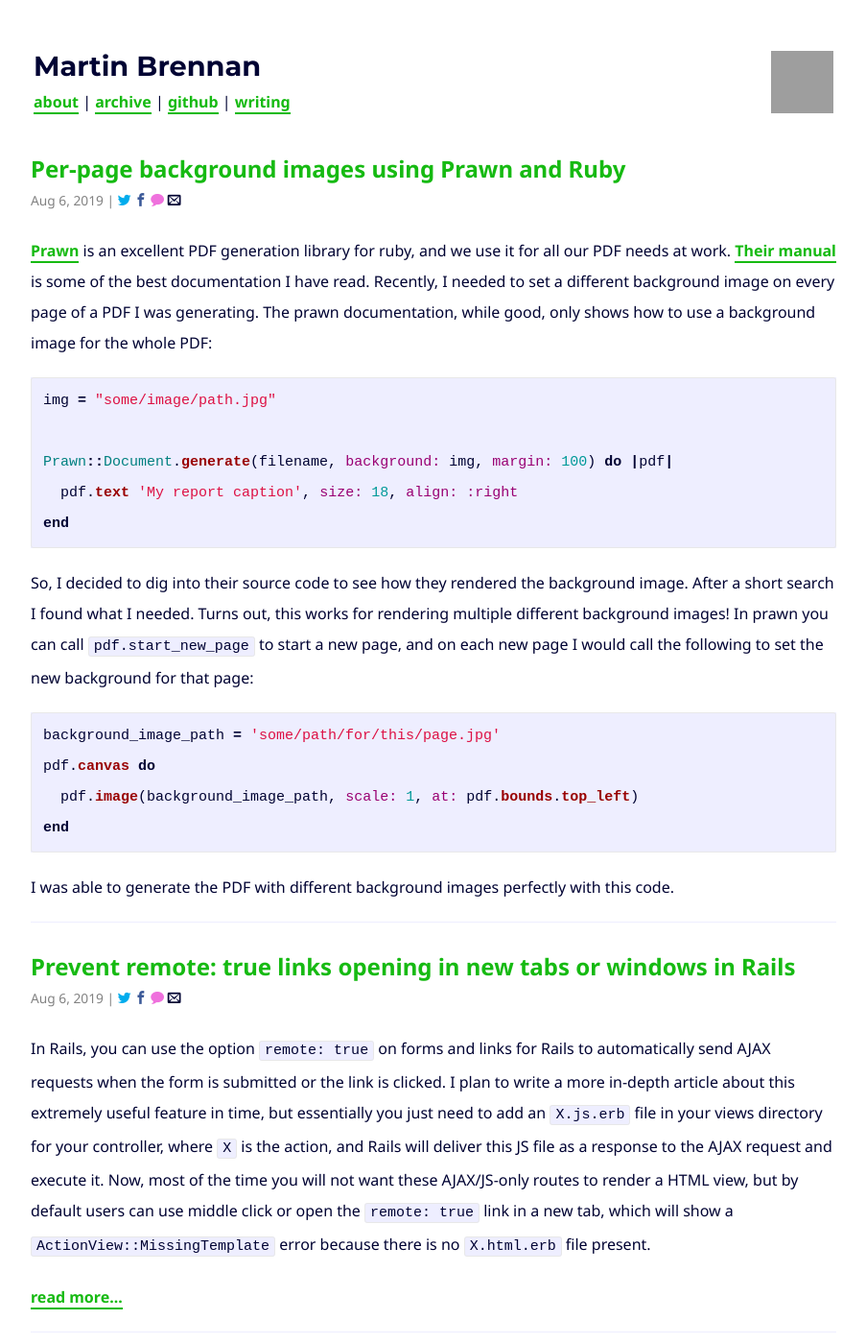
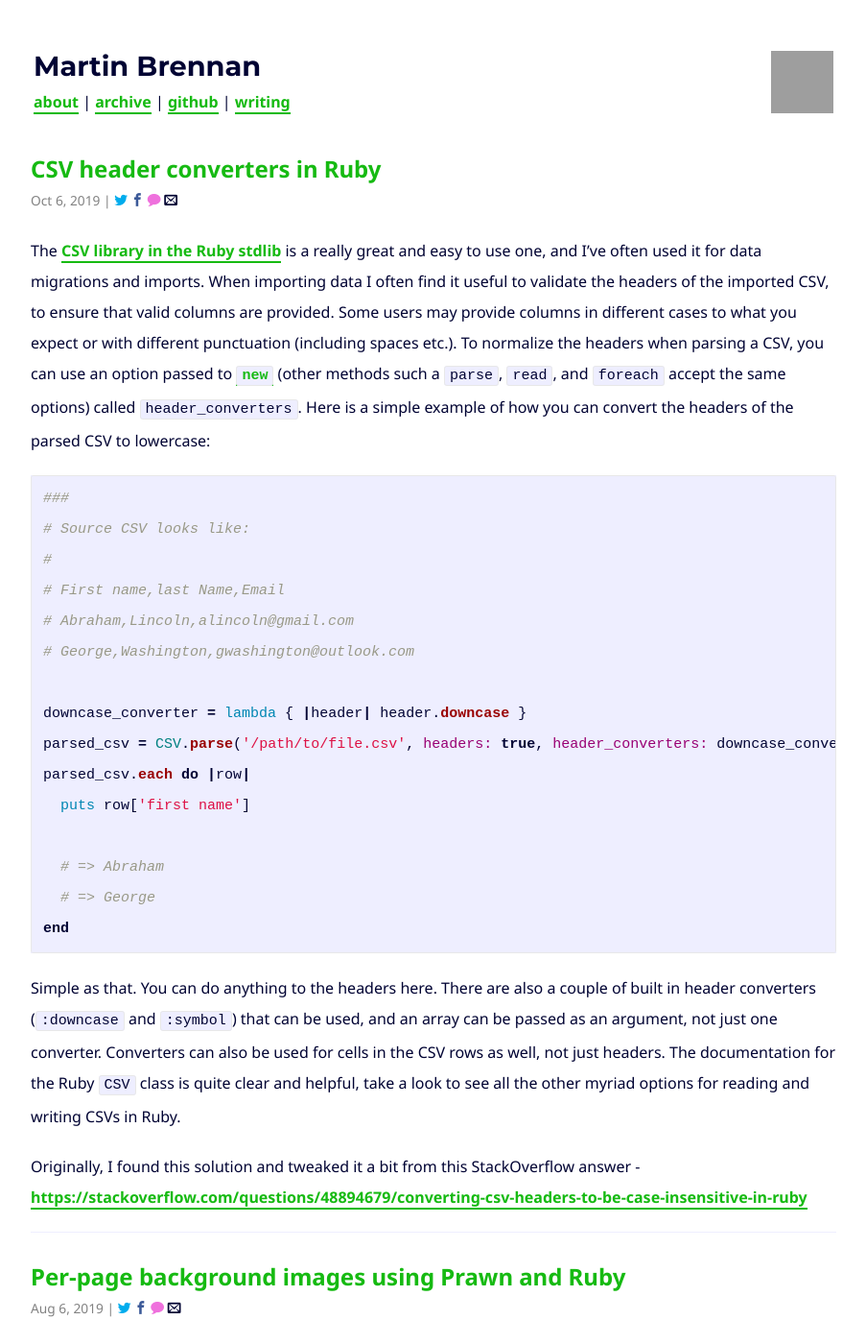
Before and after one commit to martin-brennan/martin-brennan.com, a Jekyll site: the page built from index.html, in a window 1280 px wide and 1400 px high. Shown: the whole window at 96% size, without its empty margins (188-1091 px from the left). Built offline with Jekyll 4.4.1, drawn with Linux system fonts in a browser that asks for light colours; some web fonts are replaced; the list of posts is cut into pages by our own code; some of the changed text lies outside the part shown; grey boxes are pictures that could not be loaded.

Commit message:
Add ruby CSV header converter article

````diff
--- a/_config.yml
+++ b/_config.yml
@@ -7,7 +7,7 @@
 
 # Site settings
 title: Martin Brennan
-email: martin_brennan@fastmail.com
+email: mjrbrennan@gmail.com
 description: > # this means to ignore newlines until "baseurl:"
   I’m Martin Brennan, and I’m a full stack software engineer based in Australia.
   I primarily enjoy working with Ruby, Rails, C#, and JavaScript but I’m always seeking ways
--- a/_includes/footer.html
+++ b/_includes/footer.html
@@ -30,7 +30,7 @@
         I primarily enjoy working with Ruby, Rails, C#, and JavaScript but I’m always seeking ways
         to expand my knowledge and learn about new tools, languages and frameworks.</p>
 
-        <p>When I'm not writing software, I enjoy <a href="https://writing.martin-brennan.com">writing</a>, reading, music, cycling, hiking, and spending time with my family.</p>
+        <p>When I'm not writing software, I enjoy writing and I have a writing blog at <a href="https://writing.martin-brennan.com">https://writing.martin-brennan.com</a>, reading, music, cycling, hiking, and spending time with my family.</p>
       </div>
     </div>
 
--- /dev/null
+++ b/_posts/2019-10-06-csv-header-converters-in-ruby.md
@@ -0,0 +1,31 @@
+---
+title: "CSV header converters in Ruby"
+date: 2019-10-06T12:52:00+1000
+author: Martin Brennan
+layout: post
+permalink: /csv-header-converters-in-ruby/
+---
+
+The [CSV library in the Ruby stdlib](https://ruby-doc.org/stdlib-2.6.1/libdoc/csv/rdoc/CSV.html) is a really great and easy to use one, and I've often used it for data migrations and imports. When importing data I often find it useful to validate the headers of the imported CSV, to ensure that valid columns are provided. Some users may provide columns in different cases to what you expect or with different punctuation (including spaces etc.). To normalize the headers when parsing a CSV, you can use an option passed to [`new`](https://ruby-doc.org/stdlib-2.6.1/libdoc/csv/rdoc/CSV.html#method-c-new) (other methods such a `parse`, `read`, and `foreach` accept the same options) called `header_converters`. Here is a simple example of how you can convert the headers of the parsed CSV to lowercase:
+
+```ruby
+###
+# Source CSV looks like:
+#
+# First name,last Name,Email
+# Abraham,Lincoln,alincoln@gmail.com
+# George,Washington,gwashington@outlook.com
+
+downcase_converter = lambda { |header| header.downcase }
+parsed_csv = CSV.parse('/path/to/file.csv', headers: true, header_converters: downcase_converter)
+parsed_csv.each do |row|
+  puts row['first name']
+
+  # => Abraham
+  # => George
+end
+```
+
+Simple as that. You can do anything to the headers here. There are also a couple of built in header converters (`:downcase` and `:symbol`) that can be used, and an array can be passed as an argument, not just one converter. Converters can also be used for cells in the CSV rows as well, not just headers. The documentation for the Ruby `CSV` class is quite clear and helpful, take a look to see all the other myriad options for reading and writing CSVs in Ruby.
+
+Originally, I found this solution and tweaked it a bit from this StackOverflow answer - [https://stackoverflow.com/questions/48894679/converting-csv-headers-to-be-case-insensitive-in-ruby](https://stackoverflow.com/questions/48894679/converting-csv-headers-to-be-case-insensitive-in-ruby)
````
Also changed, not shown: about.md (+2 -2 lines), favicon.ico.
